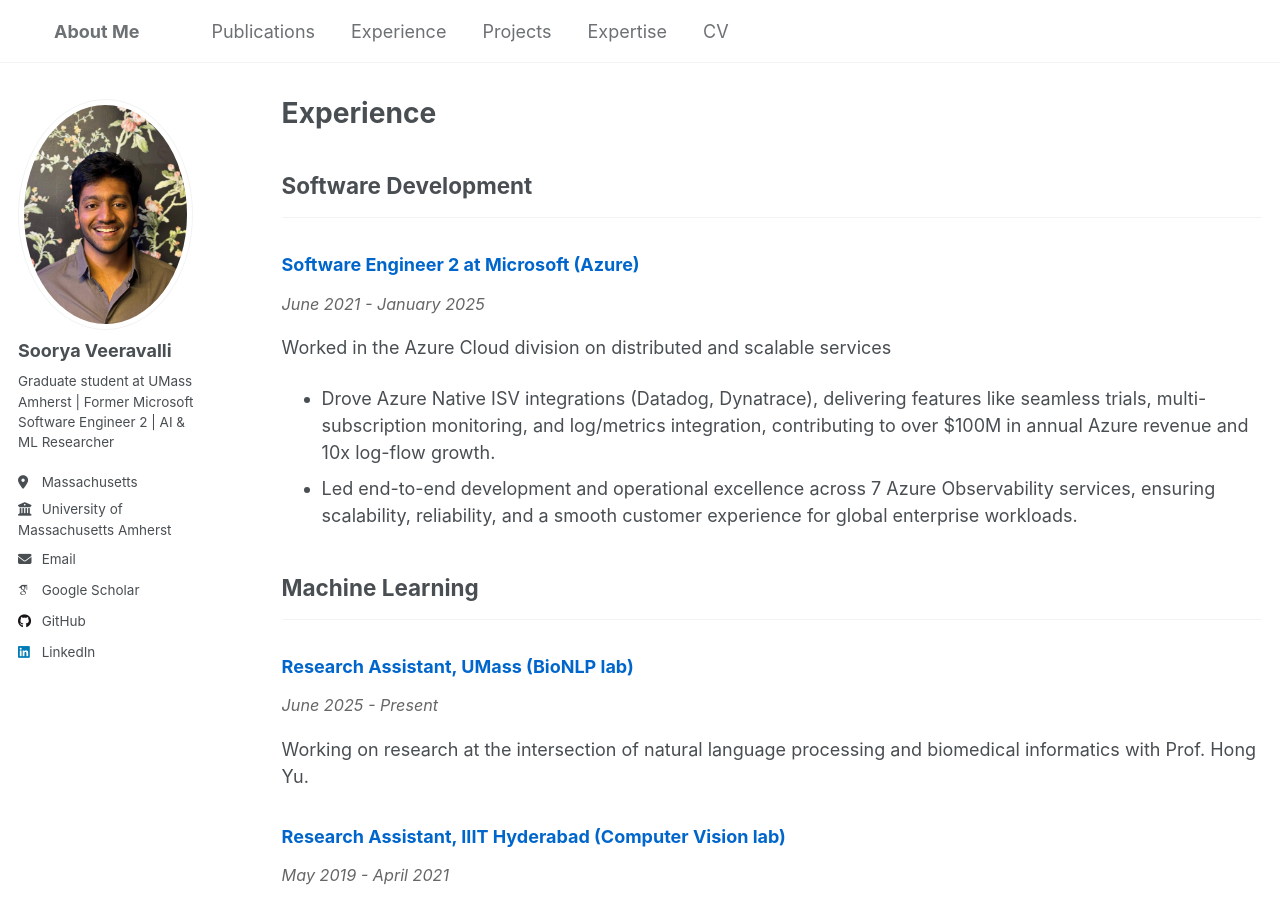
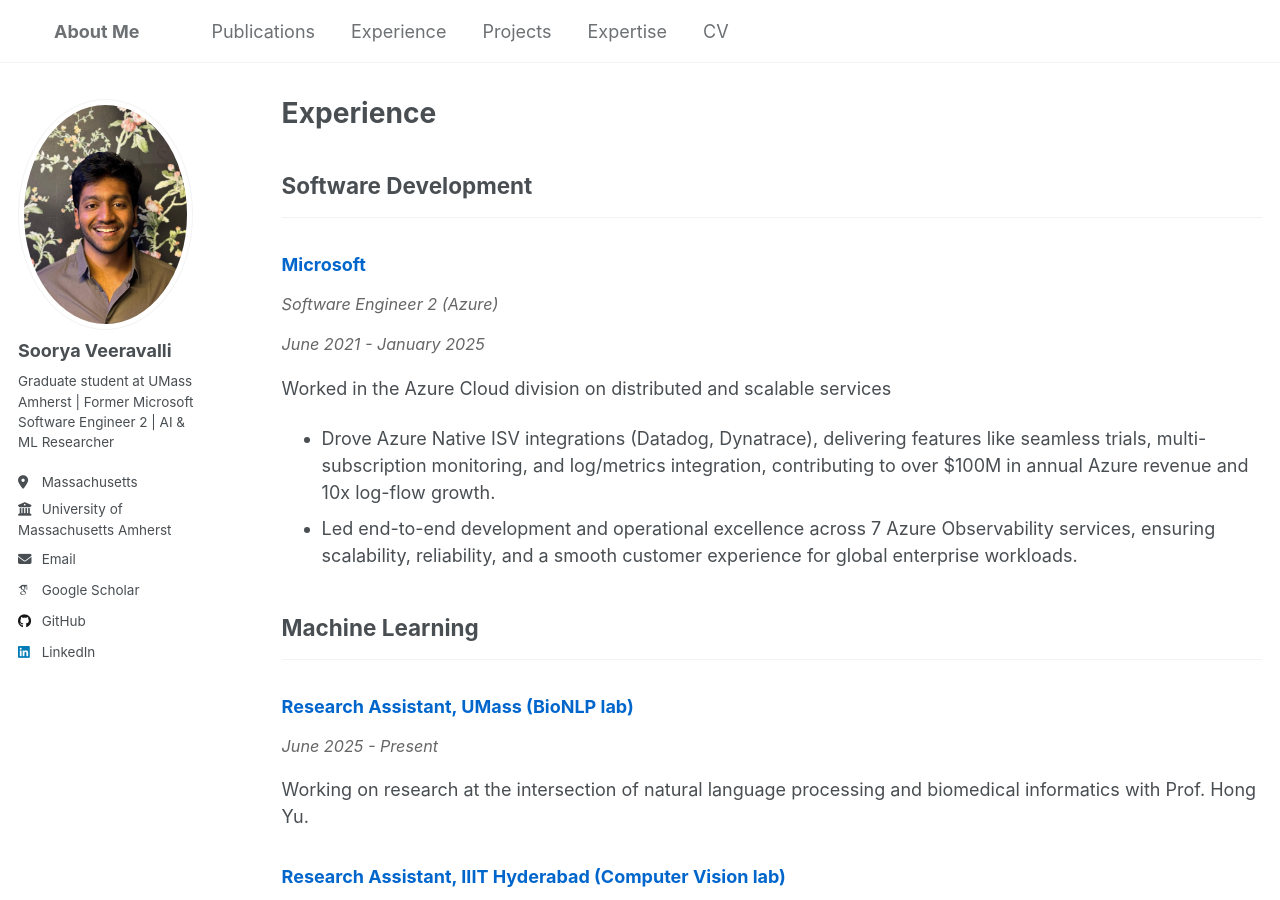
Before and after one commit to sooryaveeravalli/sooryaveeravalli.github.io, a Jekyll site: the page built from _pages/experience.html, in a window 1280 px wide and 900 px high. Built offline with Jekyll 4.4.1, drawn with Linux system fonts in a browser that asks for light colours; some web fonts are replaced; a script that is not in the unit is left out.

Commit message:
Updating microsoft heading

```diff
--- a/_pages/experience.html
+++ b/_pages/experience.html
@@ -11,7 +11,8 @@
 <hr />
 
 <div class="experience-item">
-  <h3 style="color: #0066cc;">Software Engineer 2 at Microsoft (Azure)</h3>
+  <h3 style="color: #0066cc;">Microsoft</h3>
+  <p style="color: #666; font-size: 0.9em; font-style: italic; margin-bottom: 8px;">Software Engineer 2 (Azure)</p>
   <p style="color: #666; font-size: 0.9em; font-style: italic; margin-bottom: 8px;">June 2021 - January 2025</p>
   <p>Worked in the Azure Cloud division on distributed and scalable services</p>
   <ul>
```
